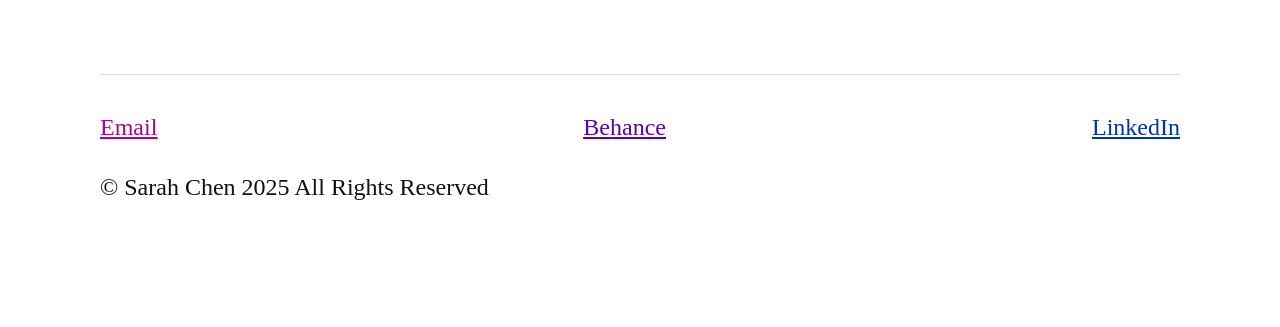
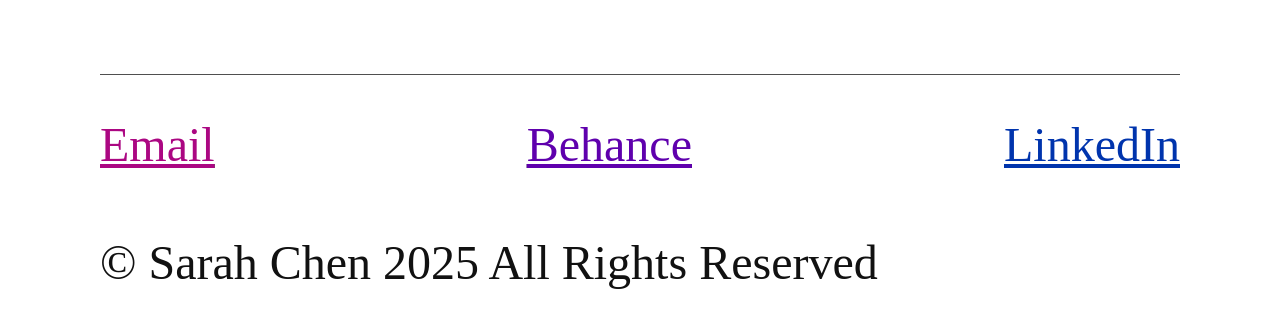
Before and after one commit to laumarva99/web-personal, a plain HTML site: page about.html in a window 1280 px wide. Shown: the part 3012-3339 px from the top of the page. Before the commit the page ends 3241 px from the top, so only its background shows below. Drawn offline with Linux system fonts and the light colour scheme; a web font is replaced by a local one.

```diff
--- a/about.html
+++ b/about.html
@@ -272,7 +272,7 @@
         footer {
             display: flex;
             flex-direction: column;
-            border-top: 1px solid #dddddd;
+            border-top: 1px solid #4F4F4F;
         }
 
         .footer-navigation {
@@ -426,13 +426,7 @@
                 width: 100%;
             }
 
-            .footer-navigation {
-                font-size: 24px;
-            }
 
-            .footer__copyright {
-                font-size: 24px;
-            }
         }
     </style>
 </head>
```
Also changed, not shown: index.html (+12 -19 lines), project.html (+1 -1 lines).
